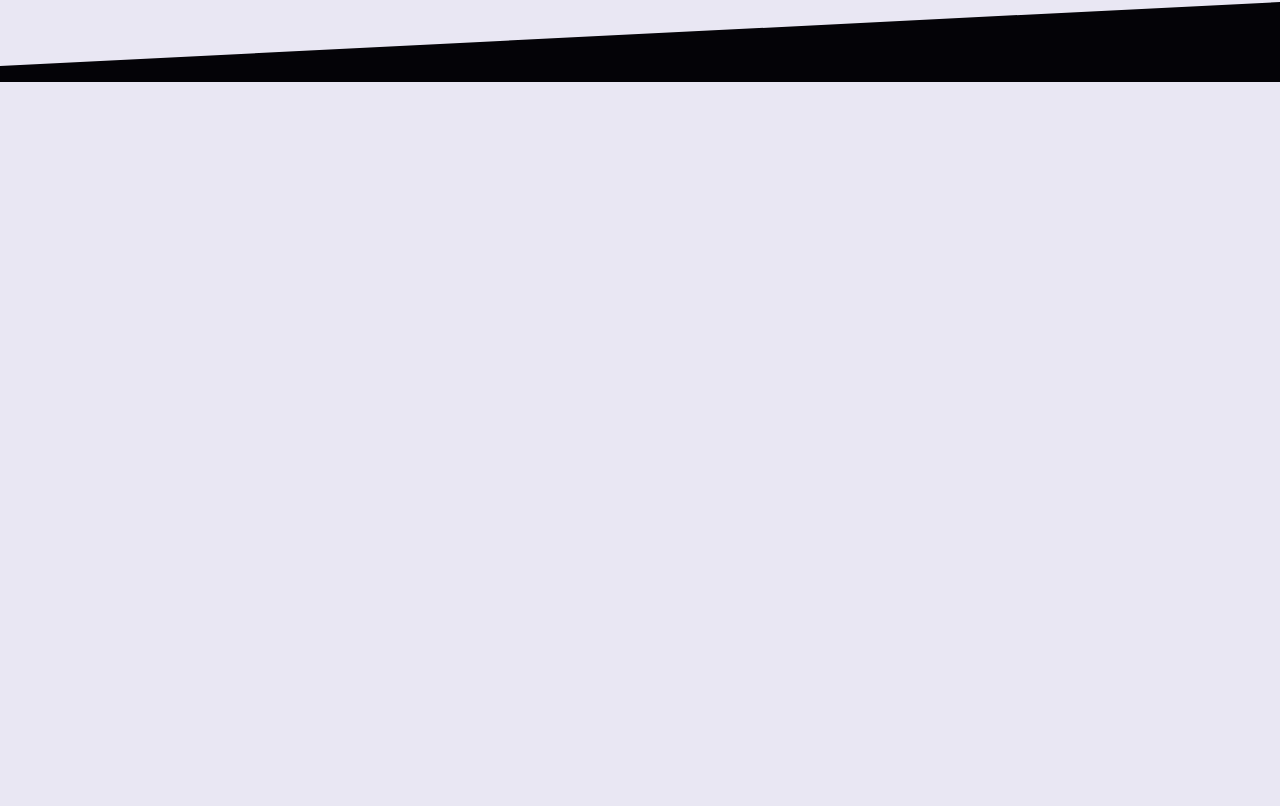
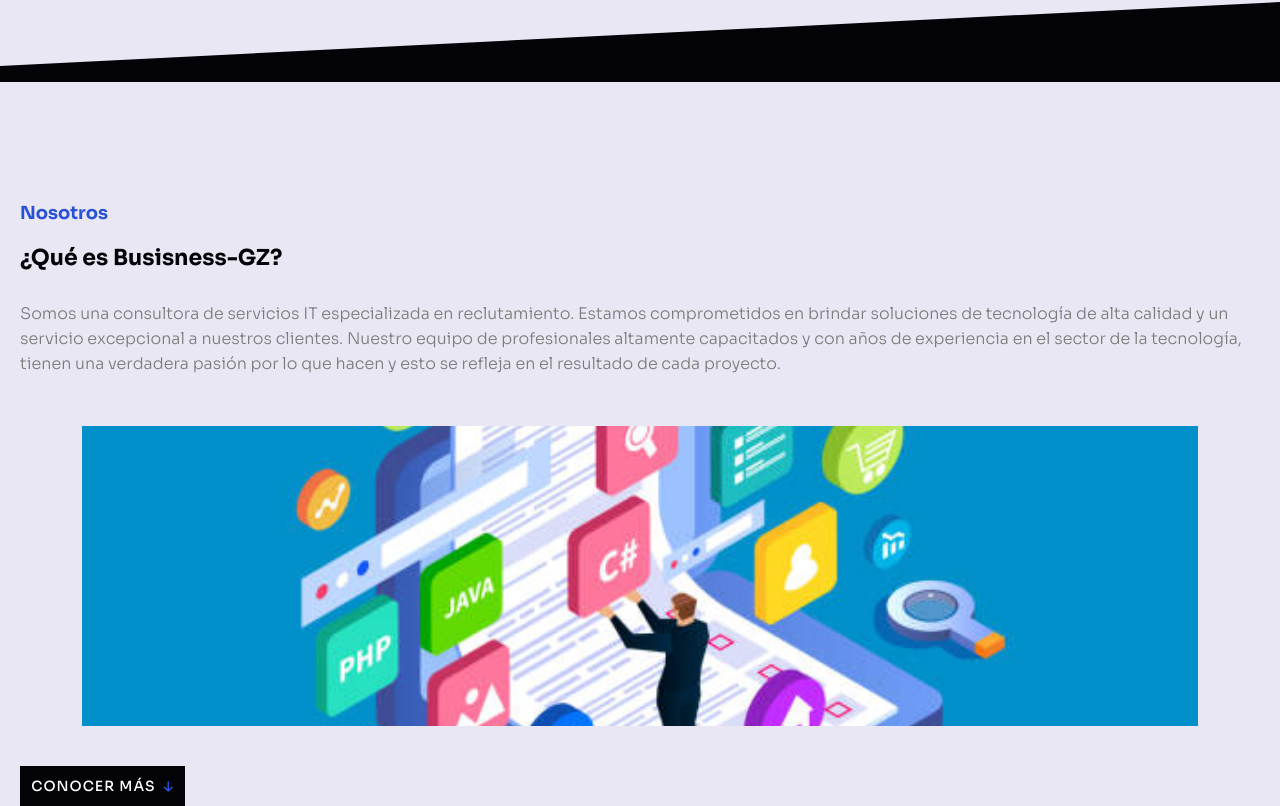
Before and after one commit to gszcode/app-consultura, a React (Vite) app: page / in a window 1280 px wide. Shown: the part 718-1524 px from the top of the page. Before the commit the page ends 820 px from the top, so only its background shows below. Built offline with nearby package versions, Linux system fonts and the light colour scheme.

Commit message:
componente about agregado al app

```diff
--- a/src/App.jsx
+++ b/src/App.jsx
@@ -1,12 +1,14 @@
 import './index.css'
 import Header from './components/Header'
 import Home from './pages/Home'
+import About from './pages/About'
 
 function App() {
   return (
     <>
       <Header />
       <Home />
+      <About />
     </>
   )
 }
```
